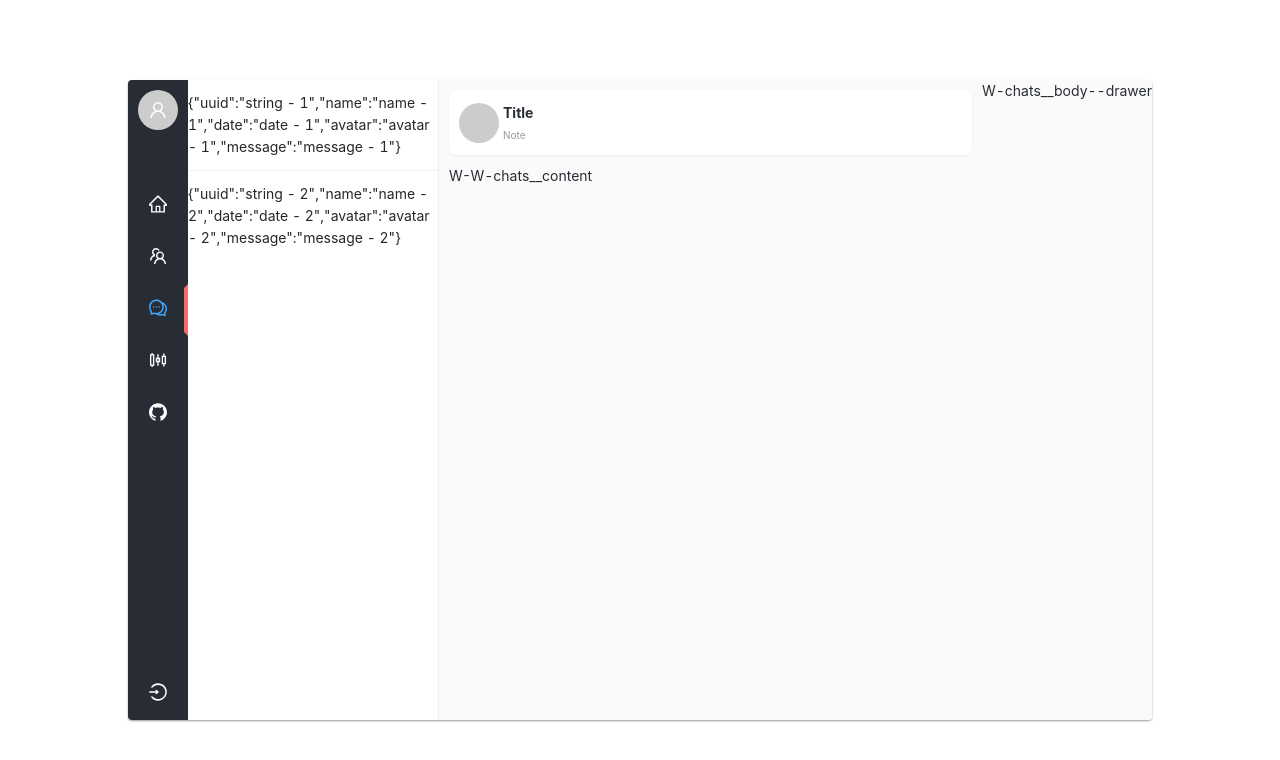
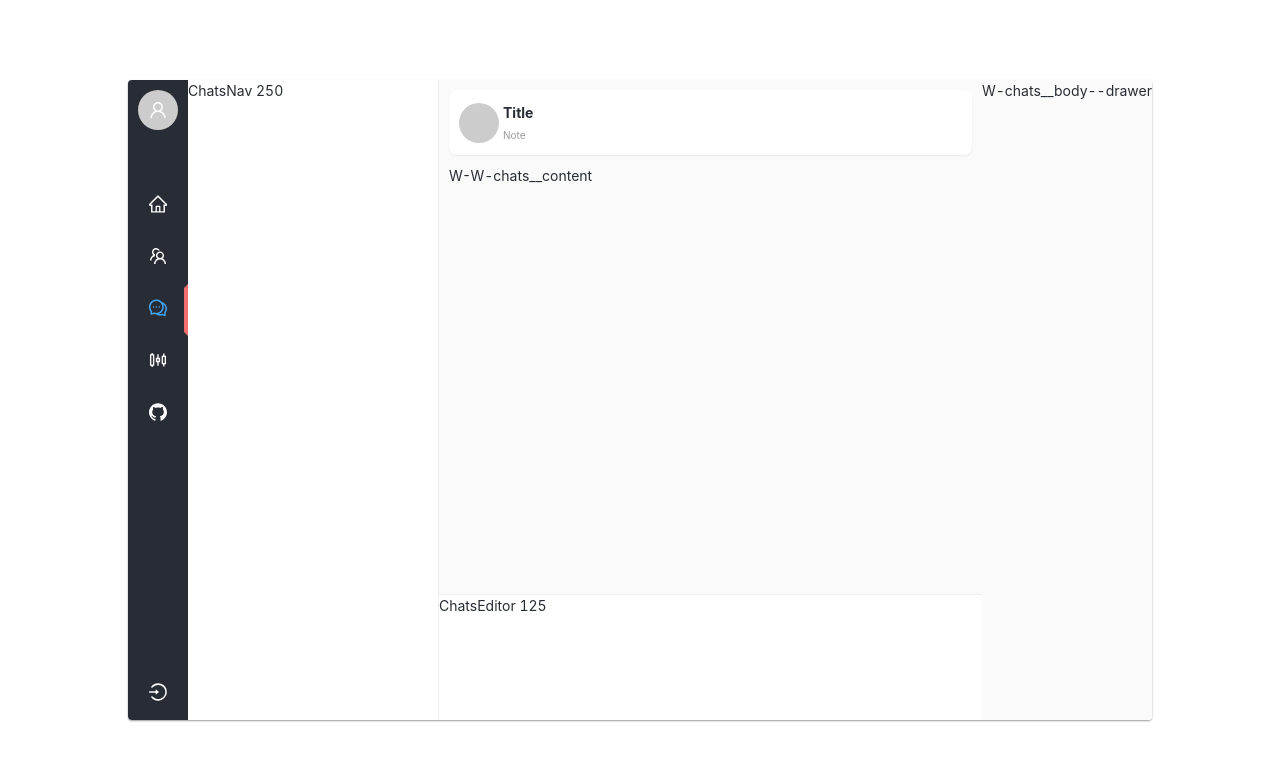
Before and after one commit to Funny002/chats-electron, a React (Vite) app: page /chats in a window 1280 px wide. Shown: the top 760 px of the page. Built offline with nearby package versions, Linux system fonts and the light colour scheme.

Commit message:
save chats panel
The Chats panel layout was reconfigured

```diff
--- /dev/null
+++ b/assets/scss/Modles/ChatsBox.scss
@@ -0,0 +1,43 @@
+.M-chatsBox {
+  display: flex;
+
+  &.M-chatsBox--top,
+  &.M-chatsBox--button {
+    flex-direction: column;
+  }
+
+  &__line {
+    flex: 0 0 auto;
+    overflow: hidden;
+    position: relative;
+    background-color: #eeeeee;
+
+    &.pageY {
+      height: 1px;
+      cursor: s-resize;
+      transition: height .1s;
+
+      &:hover {
+        height: 10px;
+      }
+    }
+
+    &.pageX {
+      width: 1px;
+      cursor: e-resize;
+      transition: width .1s;
+
+      &:hover {
+        width: 10px;
+      }
+    }
+
+    > span {
+      top: 50%;
+      left: 50%;
+      color: #000000;
+      position: absolute;
+      transform: translate(-50%, -50%);
+    }
+  }
+}
--- a/assets/scss/Views/Chats.scss
+++ b/assets/scss/Views/Chats.scss
@@ -3,43 +3,24 @@
   background-color: #fafafa;
 
   &__nav {
-    z-index: 1;
     flex: 0 0 auto;
-    min-width: 60px;
-    max-width: 250px;
-    overflow-y: auto;
+    min-width: 61px;
+    max-width: 251px;
     user-select: none;
-    overflow-x: hidden;
     background-color: #ffffff;
-  }
 
-  &__nav-line {
-    width: 1px;
-    z-index: 2;
-    flex: 0 0 auto;
-    overflow: hidden;
-    cursor: col-resize;
-    position: relative;
-    transition: width .1s;
-    background-color: #eeeeee;
-
-    &:hover {
-      width: 10px;
-    }
-
-    > span {
-      top: 50%;
-      left: 50%;
-      color: #000000;
-      position: absolute;
-      transform: translate(-50%, -50%);
+    &--body {
+      overflow-y: auto;
+      overflow-x: hidden;
     }
   }
 
   &__body {
     z-index: 3;
-    flex: 1 1 auto;
+    display: flex;
+    flex: 2 2 auto;
     position: relative;
+    flex-direction: column;
   }
 
   &__header {
@@ -77,10 +58,19 @@
   }
 
   &__content {
+    flex: 2 2 auto;
     padding: 85px 10px 10px;
   }
 
   &__editor {
+    flex: 0 0 auto;
+    min-height: 101px;
+    max-height: 301px;
+    background-color: #ffffff;
 
+    &--body {
+      overflow-x: auto;
+      overflow-y: hidden;
+    }
   }
 }
--- a/components/ChatsBoxModel/index.tsx
+++ b/components/ChatsBoxModel/index.tsx
@@ -1,17 +1,24 @@
 import { Component, createElement } from 'react';
 import { ChatsBoxModelLine } from '@module/ChatsBoxModel/line';
+import '@scss/Modles/ChatsBox.scss';
 
 interface Props {
   className?: string;
   lineClassName?: string;
   type: 'top' | 'right' | 'button' | 'left';
 
-  callback(value: number): void;
+  callback: ChatsBoxModelCallback
 }
+
+export type ChatsBoxModelCallback = (type: 'down' | 'move' | 'up', value?: number) => void
 
 export class ChatsBoxModel extends Component<Props> {
   constructor(props: Props) {
     super(props);
+  }
+
+  get typeState() {
+    return ['top', 'left'].includes(this.props.type);
   }
 
   get classes() {
@@ -19,23 +26,10 @@ export class ChatsBoxModel extends Component<Props> {
   }
 
   render() {
+    const chatsBoxModelLine = <ChatsBoxModelLine keys={this.props.type} key="chatsBoxModelLine" callback={this.props.callback} className={this.props.lineClassName} />;
+    const childList = [this.props.children, chatsBoxModelLine];
     return <div className={this.classes}>
-      {this.getHtmlDom()}
+      {this.typeState ? childList : [childList[1], childList[0]]}
     </div>;
   }
-
-  getHtmlDom() {
-    const chatsBoxModelLine = createElement(ChatsBoxModelLine, { className: this.props.lineClassName, keys: this.props.type, callback: this.props.callback });
-    const children = createElement('div', { className: 'M-chatsBox__content' }, this.props.children);
-    switch (this.props.type) {
-      case 'top':
-      case 'left':
-        return [children, chatsBoxModelLine];
-      case 'right':
-      case 'button':
-        return [chatsBoxModelLine, children];
-      default:
-        return undefined;
-    }
-  }
 }
--- a/components/ChatsBoxModel/line.tsx
+++ b/components/ChatsBoxModel/line.tsx
@@ -1,11 +1,12 @@
 import { Component } from 'react';
+import { ChatsBoxModelCallback } from './index';
 import { HolderOutlined } from '@ant-design/icons';
 
 interface Props {
   className?: string;
   keys: 'top' | 'right' | 'button' | 'left';
 
-  callback(value: number): void;
+  callback: ChatsBoxModelCallback
 }
 
 interface State {
@@ -32,6 +33,7 @@ export class ChatsBoxModelLine extends Component<Props, State> {
         if (this.list.move) {
           window.removeEventListener('mousemove', this.list.move);
           this.setState({ showLine: false });
+          this.props.callback('up');
           this.list.move = undefined;
         }
       },
@@ -45,7 +47,7 @@ export class ChatsBoxModelLine extends Component<Props, State> {
   }
 
   get getIconStyle() {
-    return this.keys === 'pageY' ? { transform: 'rotate(90deg)' } : undefined;
+    return this.keys === 'pageY' ? { transform: 'translate(-50%, -50%) rotate(90deg)' } : undefined;
   }
 
   get getStyle() {
@@ -73,10 +75,11 @@ export class ChatsBoxModelLine extends Component<Props, State> {
   onStartMove = (downEvent: any) => {
     const start = downEvent[this.keys];
     this.setState({ showLine: true });
+    this.props.callback('down', start);
     const boxFunc = this.boxFunc(['top', 'left'].includes(this.props.keys));
     this.list.move = (moveEvent: MouseEvent) => {
       moveEvent.preventDefault(); // 过滤选中文字
-      this.props.callback(boxFunc(start, moveEvent[this.keys]));
+      this.props.callback('move', boxFunc(start, moveEvent[this.keys]));
     };
     window.addEventListener('mousemove', this.list.move);
   };
--- a/src/Chats/chatsEditor.tsx
+++ b/src/Chats/chatsEditor.tsx
@@ -1,7 +1,42 @@
 import { Component } from 'react';
+import { ChatsBoxModel, ChatsBoxModelCallback } from '@module/ChatsBoxModel';
+import { getStorage, setStorage } from '@utils/storage';
+import { limitSize } from '@utils/tools';
 
-export class ChatsEditor extends Component {
+interface Props {
+  callback(): void
+}
+
+interface State {
+  height: number;
+  start: number
+
+}
+
+export class ChatsEditor extends Component<Props, State> {
+  constructor(props: Props) {
+    super(props);
+    this.state = {
+      start: 0,
+      height: getStorage('Chats_nav_height') || 125,
+    };
+  }
+
   render() {
-    return undefined;
+    return <ChatsBoxModel className="W-chats__editor" type="button" callback={this.onCallback}>
+      <div className="W-chats__editor--body" style={{ height: this.state.height + 'px' }}>
+        ChatsEditor {this.state.height}
+      </div>
+    </ChatsBoxModel>;
   }
+
+  onCallback: ChatsBoxModelCallback = (type, value) => {
+    if (type === 'down') {
+      this.setState({ start: this.state.height });
+    } else if (value) {
+      const height = limitSize(this.state.start + value, 100, 300);
+      setStorage('Chats_nav_height', height);
+      this.setState({ height });
+    }
+  };
 }
--- a/src/Chats/chatsNav.tsx
+++ b/src/Chats/chatsNav.tsx
@@ -1,84 +1,45 @@
 import { Component } from 'react';
 import { ListItem } from '@app/Team';
+import { ChatsBoxModel, ChatsBoxModelCallback } from '@module/ChatsBoxModel';
 import { getStorage, setStorage } from '@utils/storage';
 import { limitSize } from '@utils/tools';
-import { List } from 'antd';
-import { HolderOutlined } from '@ant-design/icons';
 
 interface Props {
-  index?: string;
-  data?: ListItem[];
-  callback: (value: string) => void;
+  data: ListItem[];
+  className?: string;
+
+  callback(value: string): void;
 }
 
 interface State {
-  uuid: string;
-  boxWidth: number;
-  lineHover: boolean;
+  width: number;
+  start: number;
 }
 
 export class ChatsNav extends Component<Props, State> {
-  private line: {
-    move?(event: MouseEvent): void
-    free(): void
-  };
-
   constructor(props: Props) {
     super(props);
-
     this.state = {
-      lineHover: false,
-      uuid: props.index || '',
-      boxWidth: getStorage('chats-box-width') || 250,
+      start: 0,
+      width: getStorage('Chats_nav_width') || 250,
     };
-
-    this.line = {
-      move: undefined,
-      free: () => {
-        if (this.line.move) {
-          window.removeEventListener('mousemove', this.line.move);
-          this.setState({ lineHover: false });
-          this.line.move = undefined;
-        }
-      },
-    };
-
-    window.addEventListener('mouseup', this.line.free);
   }
 
-  lineMouseDown = (event: any) => {
-    const start = event.pageX;
-    const boxLeft = this.state.boxWidth;
-    const func = (value: number) => {
-      const boxSize = limitSize(boxLeft + (value - start), 60, 250);
-      setStorage('chats-box-width', boxSize); // 设置缓存
-      return boxSize;
-    };
-    this.setState({ lineHover: true });
-    this.line.move = (event: MouseEvent) => {
-      event.preventDefault(); // 过滤选中文字
-      this.setState({ boxWidth: func(event.pageX) });
-    };
-    window.addEventListener('mousemove', this.line.move);
-  };
-
   render() {
-    return [
-      <div key="W-chats__nav" className="W-chats__nav" style={{ width: this.state.boxWidth + 'px' }}>
-        <List dataSource={this.props?.data || []} renderItem={item => {
-          return <List.Item>{JSON.stringify(item)}</List.Item>;
-        }} />
-      </div>,
-      <div key="W-chats__nav-line"
-           className="W-chats__nav-line"
-           onMouseDown={this.lineMouseDown}
-           style={this.state.lineHover ? { width: '10px' } : undefined}>
-        <HolderOutlined />
-      </div>,
-    ];
+    return <ChatsBoxModel className="W-chats__nav" type="left" callback={this.onCallback}>
+      <div className="W-chats__nav--body" style={{ width: this.state.width + 'px' }}>
+        ChatsNav {this.state.width}
+      </div>
+    </ChatsBoxModel>;
   }
 
-  componentWillUnmount() {
-    window.removeEventListener('mouseup', this.line.free);
-  }
+  onCallback: ChatsBoxModelCallback = (type, value) => {
+    if (type === 'down') {
+      this.setState({ start: this.state.width });
+    } else if (value) {
+      const width = limitSize(this.state.start + value, 60, 250);
+      setStorage('Chats_nav_width', width);
+      this.setState({ width });
+    }
+  };
 }
--- a/src/Chats/index.tsx
+++ b/src/Chats/index.tsx
@@ -2,8 +2,8 @@ import { useOutletContext } from 'react-router-dom';
 import { Component } from 'react';
 import '@scss/Views/Chats.scss';
 import { Avatar, Button, Empty } from 'antd';
+import { ListItem } from '@app/Team';
 import { ChatsNav } from '@app/Chats/chatsNav';
-import { ListItem } from '@app/Team';
 import { ChatsEditor } from '@app/Chats/chatsEditor';
 
 interface State {
@@ -63,7 +63,7 @@ export class ChatsView extends Component<Props, State> {
           </div>
         </div>
         <div className="W-chats__content">W-W-chats__content</div>
-        {/*<ChatsEditor callback={this.onEditorChange} />*/}
+        <ChatsEditor callback={this.onEditorChange} />
       </div>
       <div className="W-chats__drawer">W-chats__body--drawer</div>
     </div>;
```
